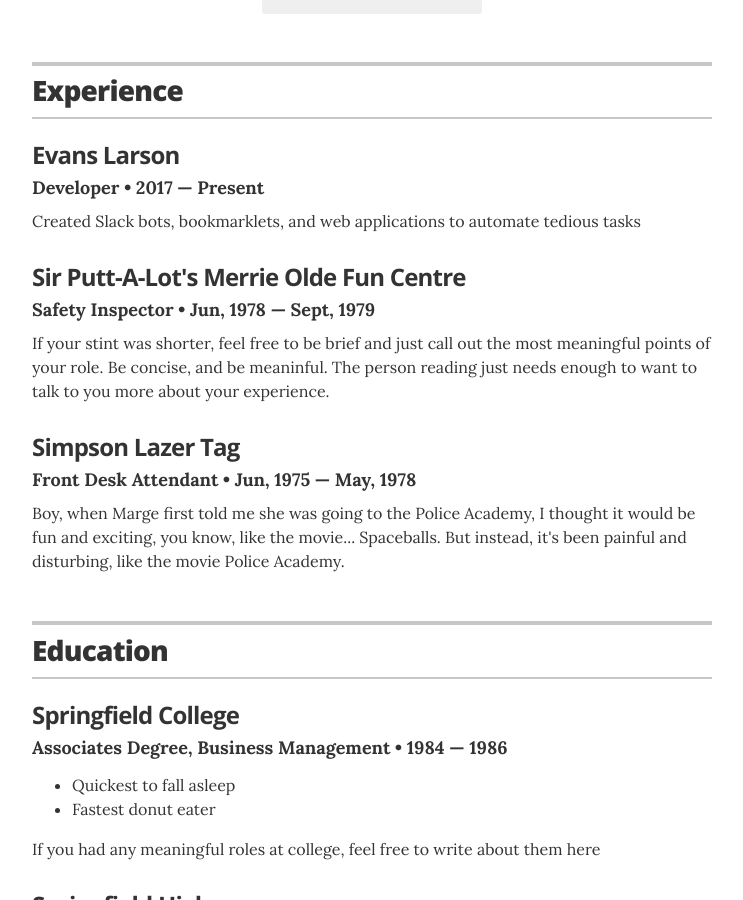
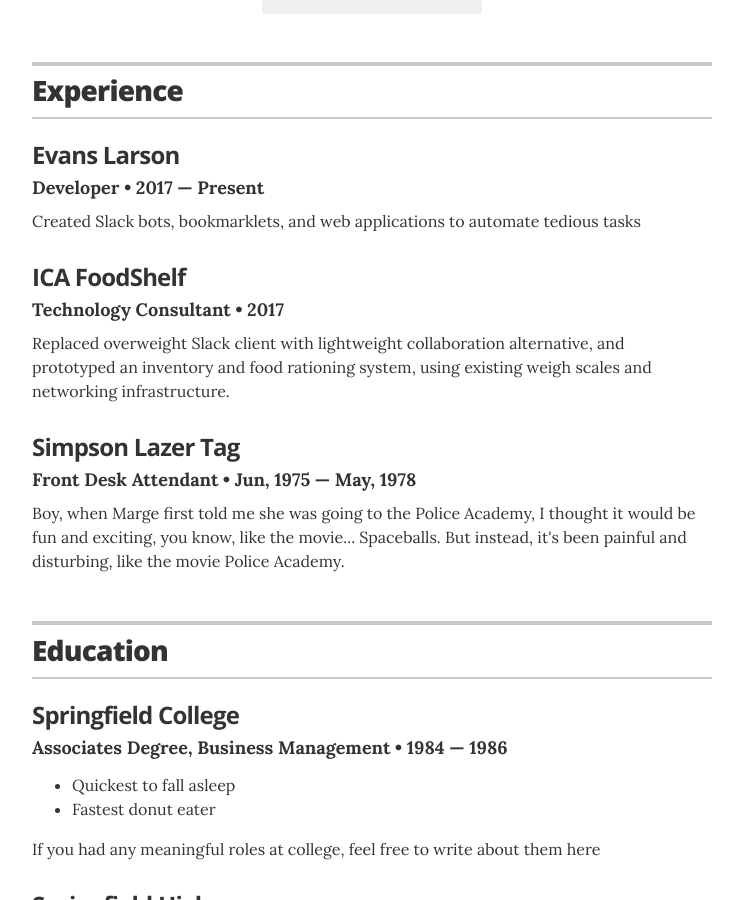
Before and after one commit to christian-kramer/christian-kramer.github.io, a Jekyll site: the page built from index.html, in a window 1280 px wide and 900 px high, scrolled down 432 px. Shown: the whole window, without its empty margins (268-1011 px from the left). Built offline with Jekyll 4.4.1, drawn with Linux system fonts in a browser that asks for light colours.

Commit message:
Experience ICA FoodShelf Consultant

```diff
--- a/_data/experience.yml
+++ b/_data/experience.yml
@@ -5,11 +5,11 @@
   duration: 2017 &mdash; Present
   summary: Created Slack bots, bookmarklets, and web applications to automate tedious tasks
 
-# Windmill Crank Operator
-- company: Sir Putt-A-Lot's Merrie Olde Fun Centre
-  position: Safety Inspector
-  duration:  Jun, 1978 &mdash; Sept, 1979
-  summary: If your stint was shorter, feel free to be brief and just call out the most meaningful points of your role. Be concise, and be meaninful. The person reading just needs enough to want to talk to you more about your experience.
+# ICA FoodShelf - Technology Consultant
+- company: ICA FoodShelf
+  position: Technology Consultant
+  duration: 2017
+  summary: Replaced overweight Slack client with lightweight collaboration alternative, and prototyped an inventory and food rationing system, using existing weigh scales and networking infrastructure.
 
 
 # Front Desk Attendant
```
